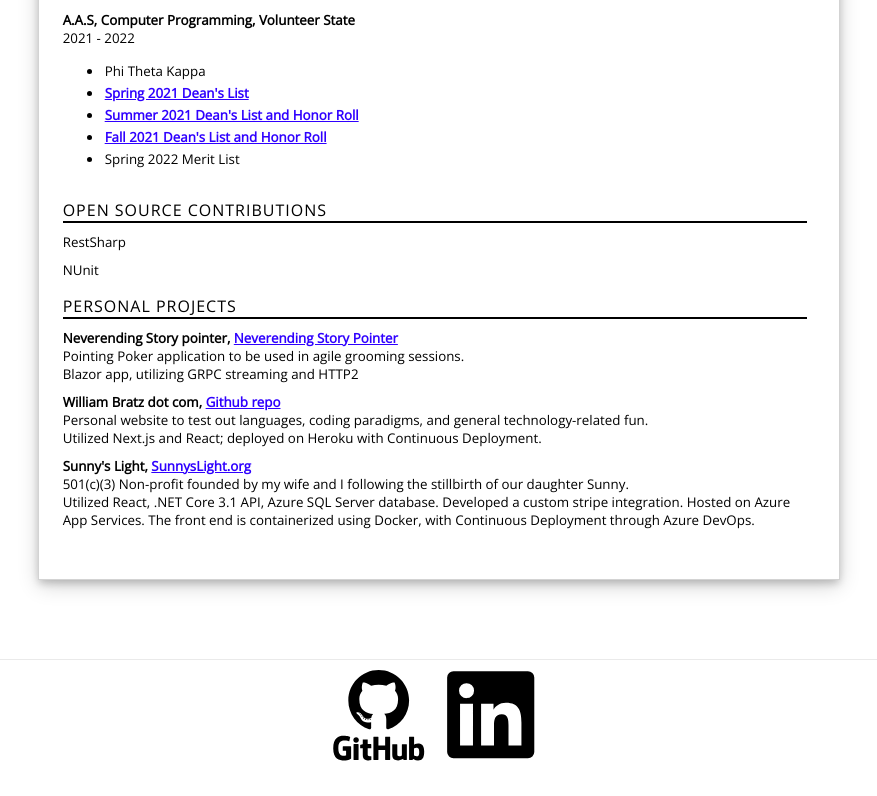
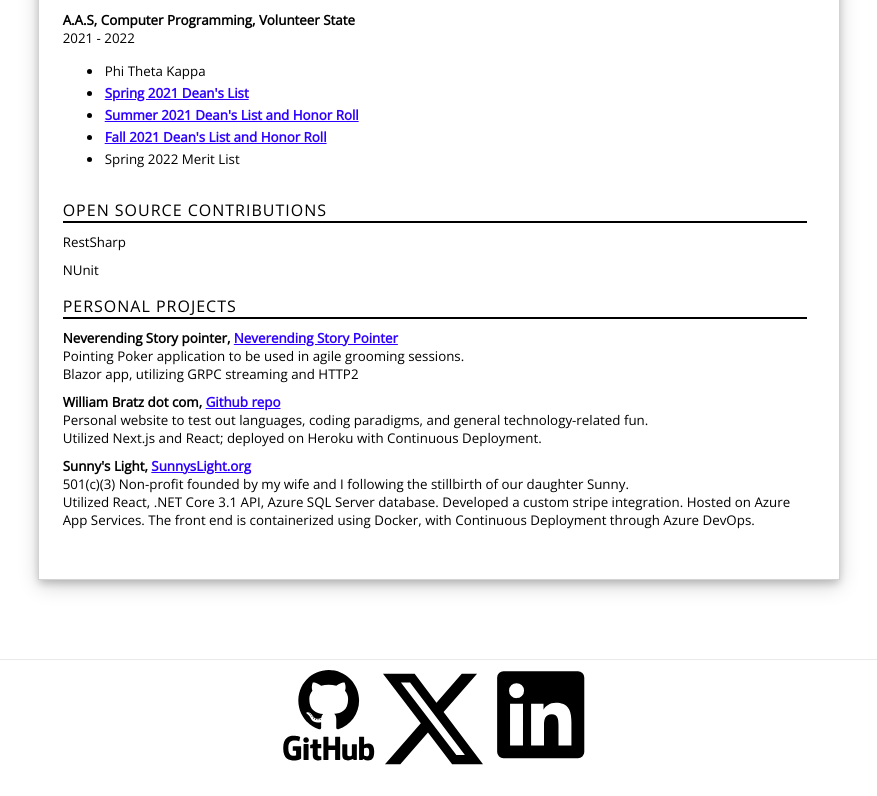
Before and after one commit to wbratz/williambratzdotcom, a Next.js app: page /resume in a window 1280 px wide. Shown: the part 3197-3993 px from the top of the page, without its empty margins (201-1078 px from the left). Built offline with nearby package versions, Linux system fonts and the light colour scheme.

Commit message:
Add X footer icon and fix resume name color

```diff
--- a/src/components/Layout.tsx
+++ b/src/components/Layout.tsx
@@ -71,6 +71,20 @@ export default function Layout(props) {
             &nbsp; &nbsp; &nbsp; &nbsp; &nbsp; &nbsp; &nbsp;
           </div>
         </a>
+        <a
+          href="https://twitter.com/tennessee_thor"
+          onClick={() => fireEvent("", "X Link Clicked")}
+        >
+          <div className={styles.footerBox}>
+            <svg viewBox="0 0 24 24" className={styles.footerIcon}>
+              <path
+                d="M18.901 1.153h3.68l-8.04 9.19L24 22.846h-7.406l-5.8-7.584-6.638 7.584H.474l8.6-9.83L0 1.154h7.594l5.243 6.932ZM17.61 20.644h2.039L6.486 3.24H4.298Z"
+                fill="currentColor"
+              ></path>
+            </svg>
+            &nbsp; &nbsp; &nbsp; &nbsp; &nbsp; &nbsp; &nbsp;
+          </div>
+        </a>
         &nbsp; &nbsp;
           <a
             href="https://www.linkedin.com/in/williambratz/"
--- a/styles/Resume.module.css
+++ b/styles/Resume.module.css
@@ -41,6 +41,7 @@
   font-size: 40pt;
   font-weight: 325;
   letter-spacing: 1px;
+  color: black;
 }
 .resumeLogo h2 {
   font: Garamond;
```
